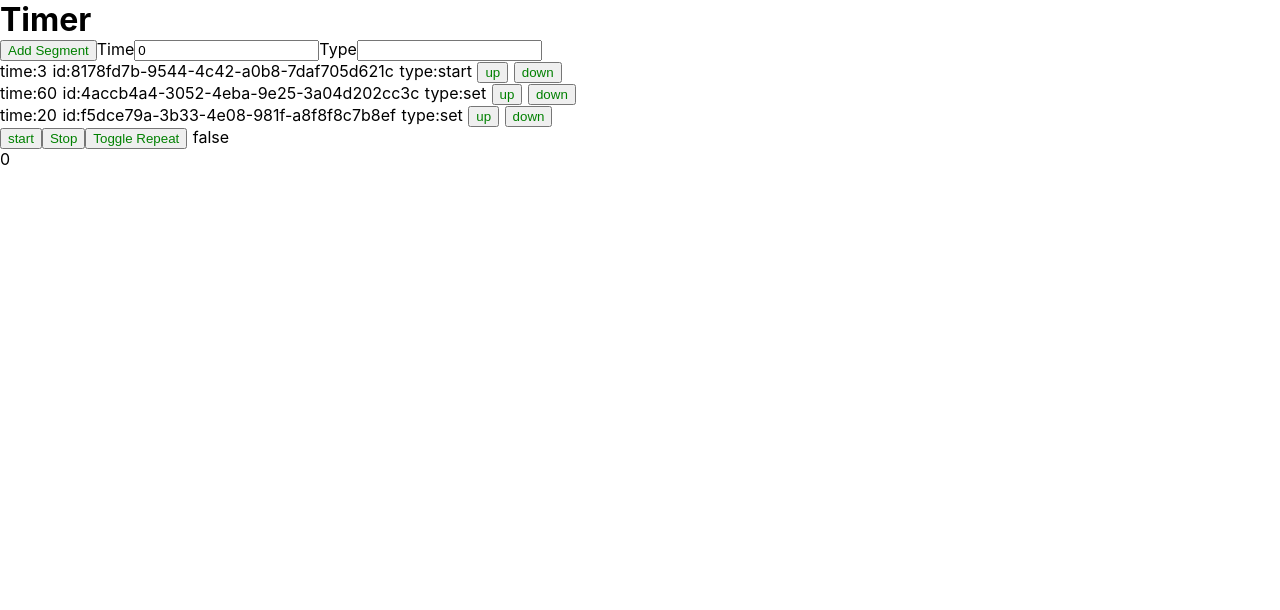
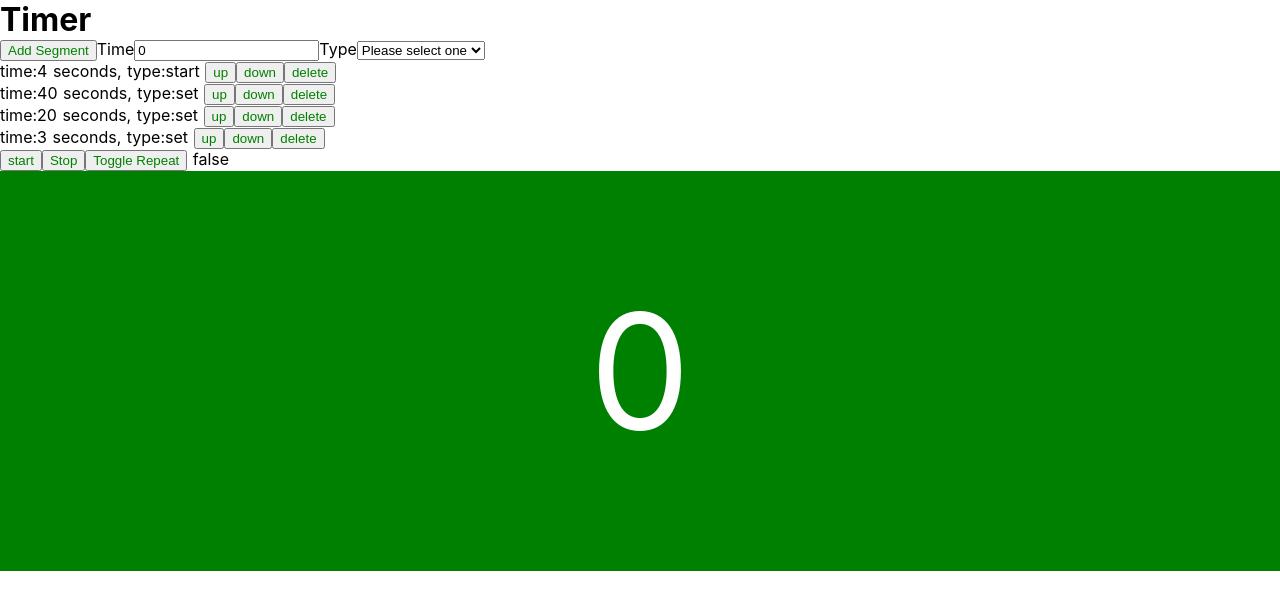
Before and after one commit to kitruh/time-it, a Nuxt app: page / in a window 1280 px wide. Shown: the top 610 px of the page. Built offline with nearby package versions, Linux system fonts and the light colour scheme.

Commit message:
added move up and down plus delete

```diff
--- a/components/Logo.vue
+++ b/components/Logo.vue
@@ -6,28 +6,38 @@
     <label>Time</label>
     <input v-model="timeToAdd">
     <label>Type</label>
-    <input v-model="typeToAdd">
+    <select v-model="typeToAdd">
+      <option disabled value="">Please select one</option>
+      <option>Workout</option>
+      <option>Rest</option>
+    </select>
 
     <div v-for="segment in timeSegments" :key="segment.id">
-      time:{{ segment.time }} id:{{ segment.id }} type:{{ segment.type }} <button @click="moveUp(segment.id)">up</button> <button @click="moveDown(segment.id)">down</button>
+      time:{{ segment.time }} seconds, type:{{ segment.type }}
+      <button @click="moveUp(segment)">up</button>
+      <button @click="moveDown(segment)">down</button>
+        <button @click="deleteFromList(segment)">delete</button>
     </div>
 
     <button @click="this.start">start</button>
     <button @click="this.stopInterval">Stop</button>
-    <button @click="this.toggleRepeat">Toggle Repeat</button> {{repeat}}
-    <div>{{timeLeft}}</div>
+    <button @click="this.toggleRepeat">Toggle Repeat</button>
+    {{repeat}}
+    <div class="time-section"><span>{{timeLeft}}</span></div>
   </div>
 </template>
 <script>
-  import { v4 as uuidv4 } from 'uuid';
+  import { v4 as uuidv4 } from 'uuid'
   import Tone from 'tone'
+
   export default {
-    data() {
+    data () {
       return {
         timeSegments: [
-          {id: uuidv4(), time: 3, type: 'start'},
-          {id: uuidv4(), time: 60, type: 'set'},
-          {id: uuidv4(), time: 20, type: 'set'},
+          { id: uuidv4(), time: 4, type: 'start' },
+          { id: uuidv4(), time: 40, type: 'set' },
+          { id: uuidv4(), time: 20, type: 'set' },
+          { id: uuidv4(), time: 3, type: 'set' },
         ],
         showTimeLeft: false,
         timeLeft: 0,
@@ -36,74 +46,104 @@
         timeToAdd: 0,
         typeToAdd: '',
         repeat: false,
-      };
+      }
     },
     methods: {
-      async start() {
-        if(this.interval != null){
-          return;
+      async start () {
+        if (this.interval != null) {
+          return
         }
-        let index = 0;
-        this.showTimeLeft = true;
-        this.timeLeft = this.timeSegments[index].time;
-        this.countDownType = this.timeSegments[index].type;
-        this.playTone()
+        let index = 0
+        this.showTimeLeft = true
+        this.timeLeft = this.timeSegments[index].time
+        this.countDownType = this.timeSegments[index].type
 
         this.interval = setInterval(() => {
-          if (this.timeLeft > 0) {
-            this.timeLeft -= 1;
-            if(this.timeLeft <=3){
-              this.playTone()
+          if (this.timeLeft > 1) {
+            this.timeLeft -= 1
+            if (this.timeLeft <= 3) {
+              this.playCountDownTone()
             }
           } else {
             if (index === this.timeSegments.length - 1) {
-              if(!this.repeat){
-                this.stopInterval();
-              }else{
-                index = 0;
-                this.timeLeft = this.timeSegments[index].time;
-                this.countDownType = this.timeSegments[index].type;
+              if (!this.repeat) {
+                this.stopInterval()
+              } else {
+                index = 0
+                this.timeLeft = this.timeSegments[index].time
+                this.countDownType = this.timeSegments[index].type
               }
 
             } else {
-              index += 1;
-              this.timeLeft = this.timeSegments[index].time;
-              this.countDownType = this.timeSegments[index].type;
-              this.playTone()
+              index += 1
+              this.timeLeft = this.timeSegments[index].time
+              this.countDownType = this.timeSegments[index].type
+              this.playStartTone()
             }
           }
-        }, 1000);
+        }, 1000)
 
       },
-      playTone(){
+      playCountDownTone () {
         const synth = new Tone.PolySynth(6, Tone.Synth, {
-          oscillator : {
-            type : "sine"
+          oscillator: {
+            type: 'sine'
           }
-        }).toMaster();
-        synth.triggerAttackRelease(["C4"], "16n");
-        synth.triggerAttackRelease(["E4"], "16n", '+16n');
-        synth.triggerAttackRelease(["G4"], "16n", '+8n');
+        }).toMaster()
+        synth.triggerAttackRelease(['C4'], '16n')
+        synth.triggerAttackRelease(['E4'], '16n', '+16n')
+        synth.triggerAttackRelease(['G4'], '16n', '+8n')
       },
-      stopInterval(){
-        clearInterval(this.interval);
+      playStartTone () {
+        const synth = new Tone.PolySynth(6, Tone.Synth, {
+          oscillator: {
+            type: 'sine'
+          }
+        }).toMaster()
+        synth.triggerAttackRelease(['C6'], '16n')
+      },
+      stopInterval () {
+        clearInterval(this.interval)
         this.interval = null
       },
-      addSegment(){
-        this.timeSegments.push({time: this.timeToAdd, type: this.typeToAdd, id: uuidv4()})
+      addSegment () {
+        this.timeSegments.push({ time: this.timeToAdd, type: this.typeToAdd, id: uuidv4() })
       },
-      moveUp(id){
-      console.log("move up", id)
-      },
-      moveDown(id){
-        console.log("move down", id)
+      moveUp (segment) {
+        const currentIndex = this.timeSegments.indexOf(segment)
+        let newIndex
+        if (currentIndex > 0) {
+          newIndex = currentIndex - 1
+        } else {
+          newIndex = currentIndex
+        }
+
+        this.move(currentIndex, newIndex, this.timeSegments)
 
       },
-      toggleRepeat(){
+      move (from, to, array) {
+        array.splice(to, 0, array.splice(from, 1)[0])
+      },
+      moveDown (segment) {
+        const currentIndex = this.timeSegments.indexOf(segment)
+        let newIndex
+        if (currentIndex < this.timeSegments.length - 1) {
+          newIndex = currentIndex + 1
+        } else {
+          newIndex = currentIndex
+        }
+
+        this.move(currentIndex, newIndex, this.timeSegments)
+
+      },
+      deleteFromList(segment){
+
+      },
+      toggleRepeat () {
         this.repeat = !this.repeat
       }
     },
-  };
+  }
 </script>
 <style lang="scss">
 
@@ -112,4 +152,15 @@
       color: green;
     }
   }
+
+  .time-section {
+    width: 100%;
+    background-color: green;
+    color: white;
+    height: 50vh;
+    display: flex;
+    align-items: center;
+    font-size: 10em;
+    justify-content: center;
+  }
 </style>
```
